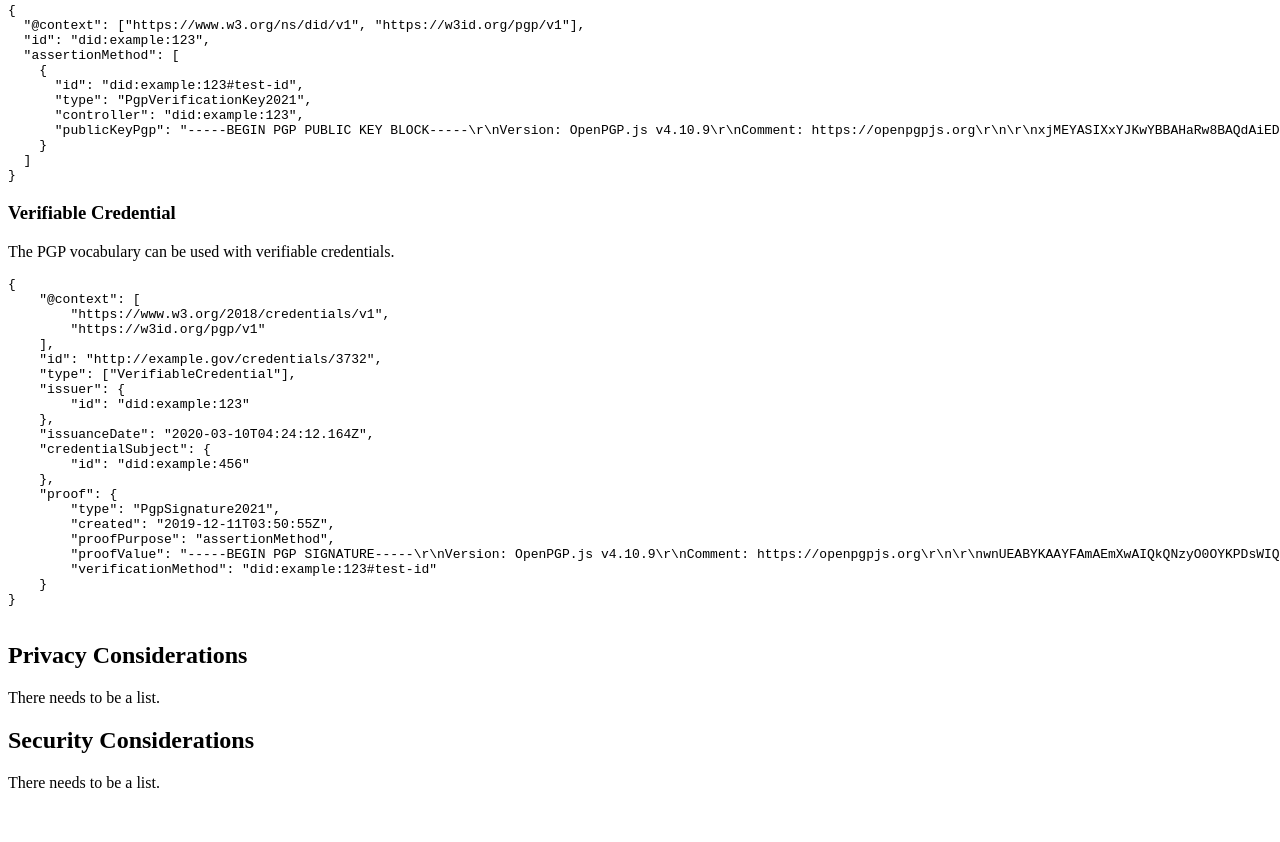
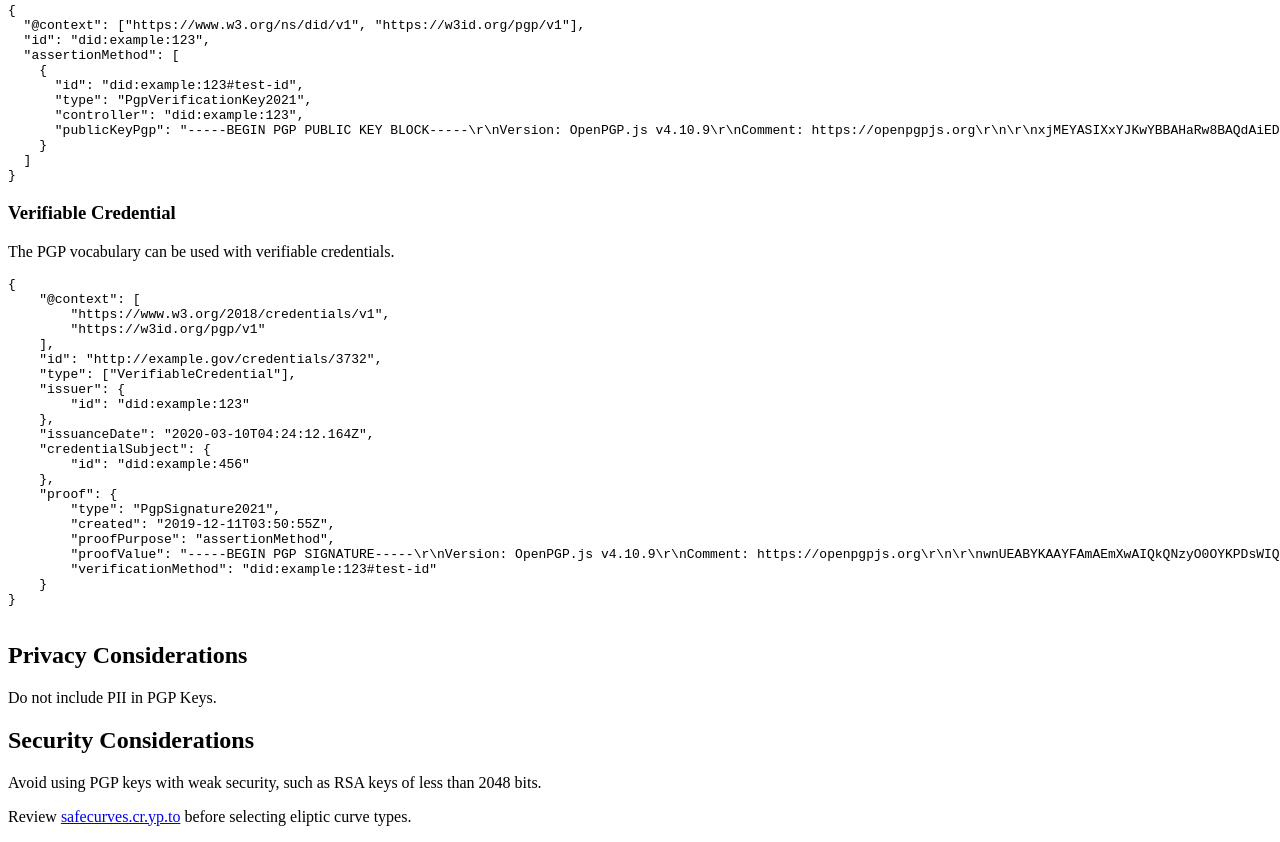
Before and after one commit to OR13/lds-pgp2021, a website: page docs/index.html in a window 1280 px wide. Shown: the part 1760-2602 px from the top of the page. Before the commit the page ends 2568 px from the top, so only its background shows below. Drawn offline with Linux system fonts and the light colour scheme.

Commit message:
add sec and privacy

```diff
--- a/docs/index.html
+++ b/docs/index.html
@@ -470,16 +470,23 @@
     <section class="informative">
       <h2>Privacy Considerations</h2>
 
-      <p class="issue">
-        There needs to be a list.
+      <p class="advisement">
+        Do not include PII in PGP Keys.
       </p>
     </section>
 
     <section class="informative">
       <h2>Security Considerations</h2>
 
-      <p class="issue">
-        There needs to be a list.
+      <p class="advisement">
+        Avoid using PGP keys with weak security, such as RSA keys of less than
+        2048 bits.
+      </p>
+
+      <p class="advisement">
+        Review
+        <a href="https://safecurves.cr.yp.to/">safecurves.cr.yp.to</a> before
+        selecting eliptic curve types.
       </p>
     </section>
   </body>
```
